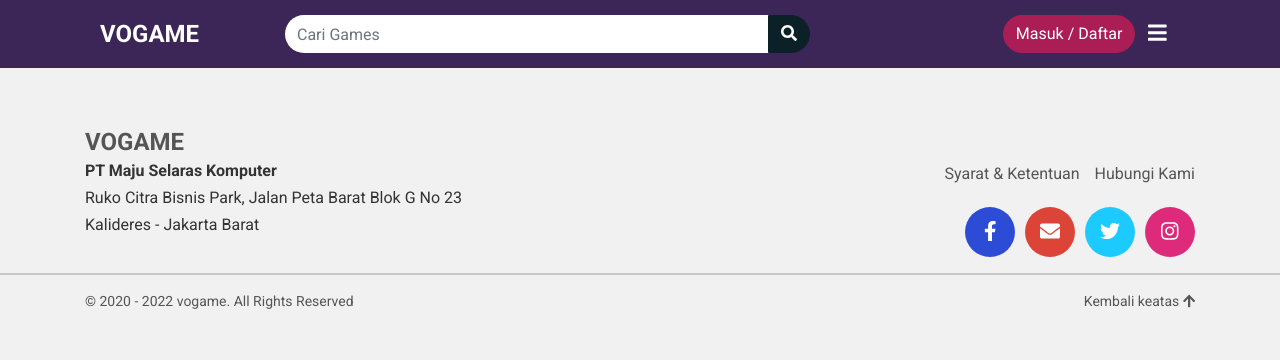
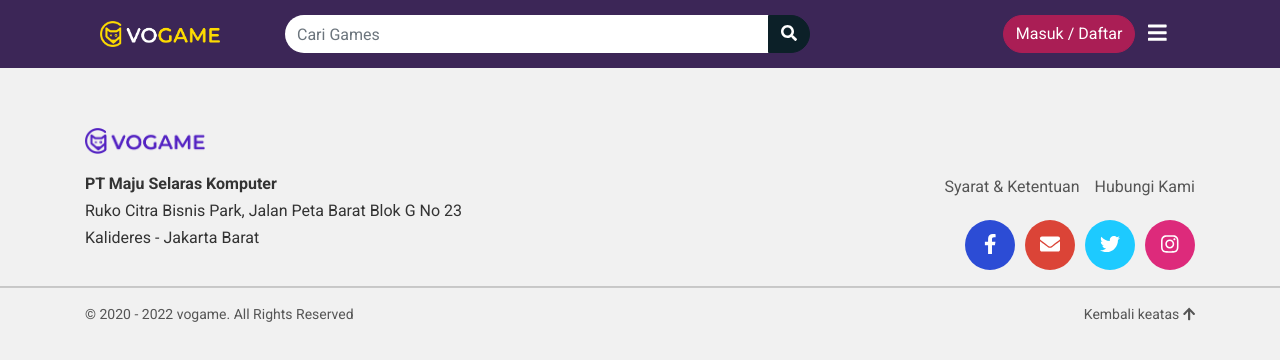
Before and after one commit to Aiyuuu033119/oneplus, a Nuxt app: page /auth/login in a window 1280 px wide. Shown: the top 360 px of the page. Built offline with nearby package versions, Linux system fonts and the light colour scheme; no server answers.

Commit message:
update logo navbar footer

```diff
--- a/components/Footer.vue
+++ b/components/Footer.vue
@@ -5,12 +5,12 @@
         <div class="col-12 col-lg-6">
           <nuxt-link to="/"
             >
-            <h4 class="text-black text-uppercase font-weight-bold m-0">{{ appName }}</h4>
-            <!-- <img
-              src="https://vogame.co.id/assets/img/logo/logo2.png"
-              width="125"
+            <img
+              src="../assets/img/logoFooter.png"
+              title="vogame"
+              width="120"
               class="mb-3"
-          /> -->
+              />
           </nuxt-link>
         </div>
       </div>
--- a/components/Navbar.vue
+++ b/components/Navbar.vue
@@ -6,7 +6,12 @@
           <div class="col-8 col-lg-2 text-left">
             <nuxt-link to="/"
               >
-              <h4 class="text-white text-uppercase font-weight-bold m-0">{{ appName }}</h4>
+              <img
+              src="../assets/img/logo.png"
+              title="vogame"
+              width="120"
+              />
+              <!-- <h4 class="text-white text-uppercase font-weight-bold m-0">{{ appName }}</h4> -->
               <!-- <img :src="logo" width="150" alt="NusaPin - Voucher Game Online"
             /> -->
             </nuxt-link>
```
Also changed, not shown: assets/img/logo.png (added), assets/img/logoFooter.png (added).
